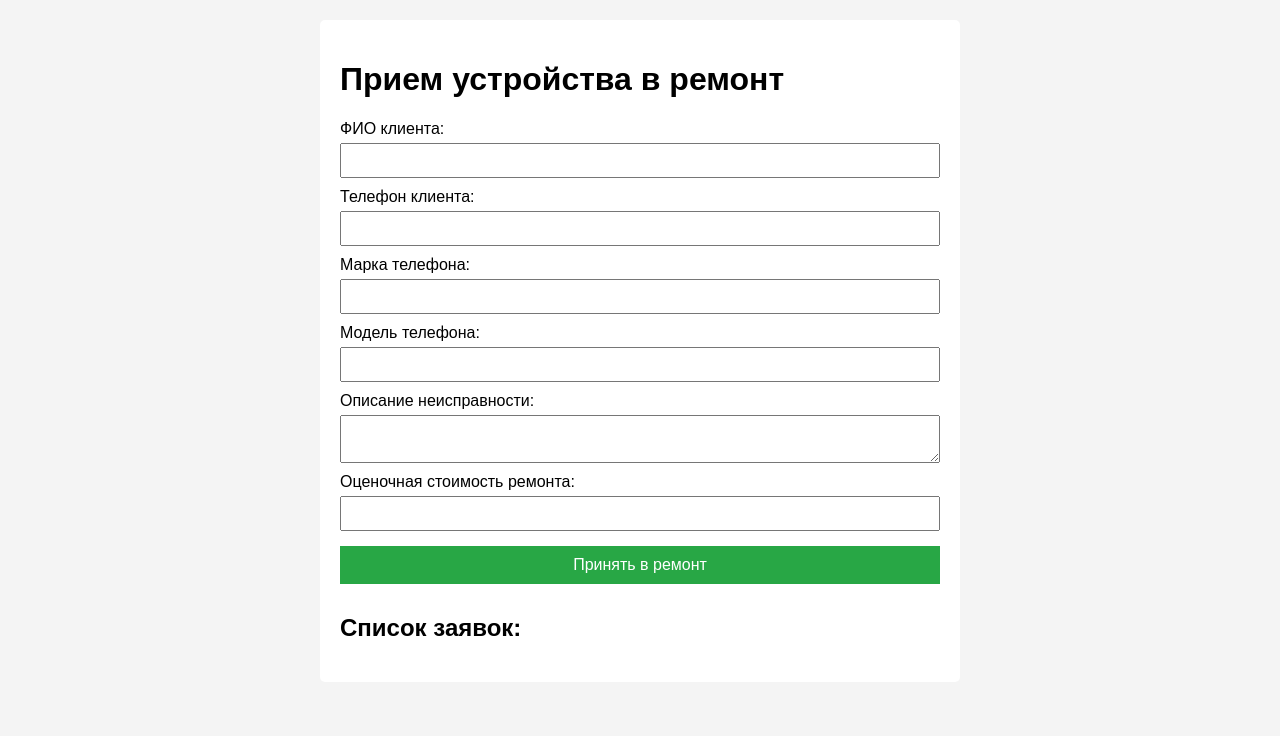
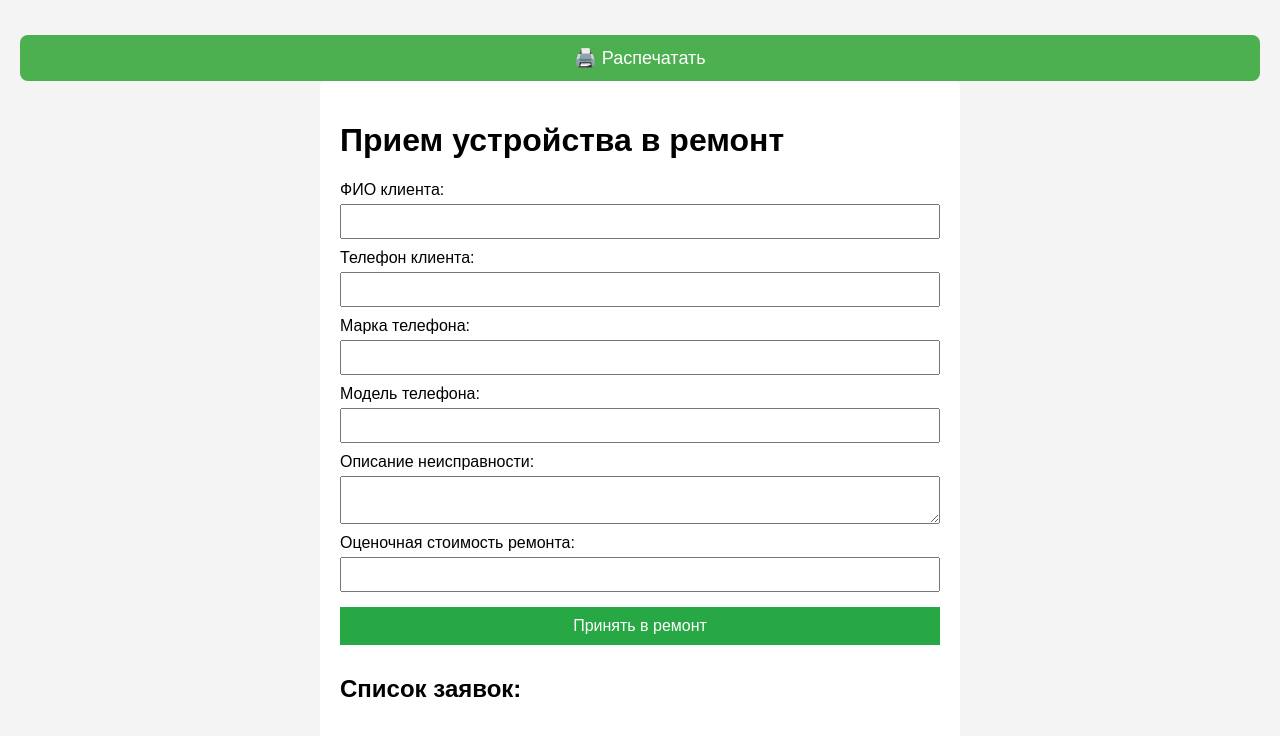
Before and after one commit to Will2492/priemka1, a plain HTML site: page index.html in a window 1280 px wide. Drawn offline with Linux system fonts and the light colour scheme.

Commit message:
Update index.html

```diff
--- a/index.html
+++ b/index.html
@@ -1,3 +1,26 @@
+<button class="print-button" onclick="window.print()">🖨️ Распечатать</button>
+
+<style>
+.print-button {
+  background-color: #4CAF50; /* Зеленый цвет */
+  color: white;
+  padding: 12px 24px;
+  border: none;
+  border-radius: 8px;
+  cursor: pointer;
+  font-size: 18px;
+  transition: background-color 0.3s ease, transform 0.2s ease;
+}
+
+.print-button:hover {
+  background-color: #45a049;
+  transform: scale(1.05);
+}
+
+.print-button:active {
+  transform: scale(0.95);
+}
+</style>
 <html lang="ru">
 <head>
     <meta charset="UTF-8">
```
